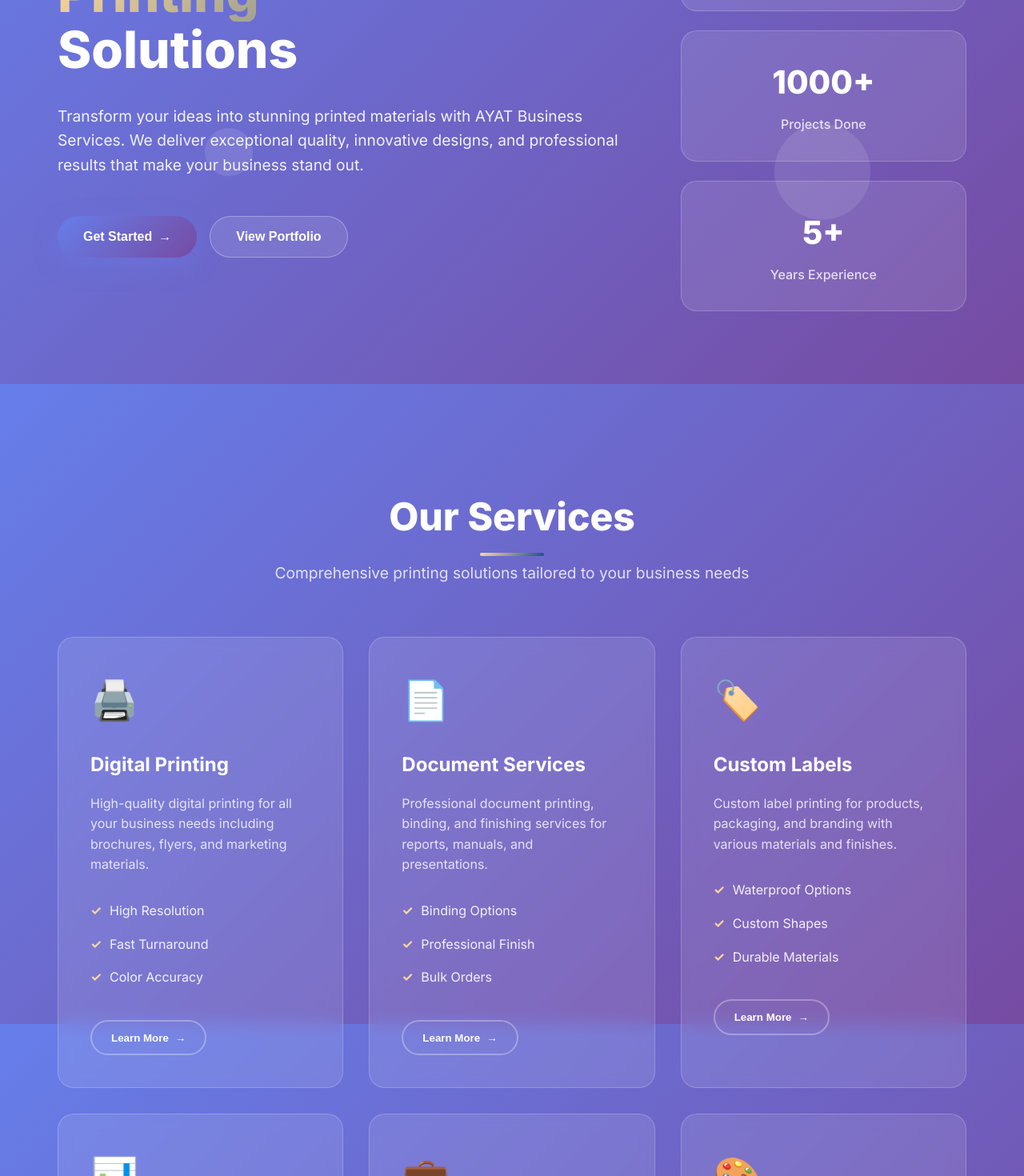
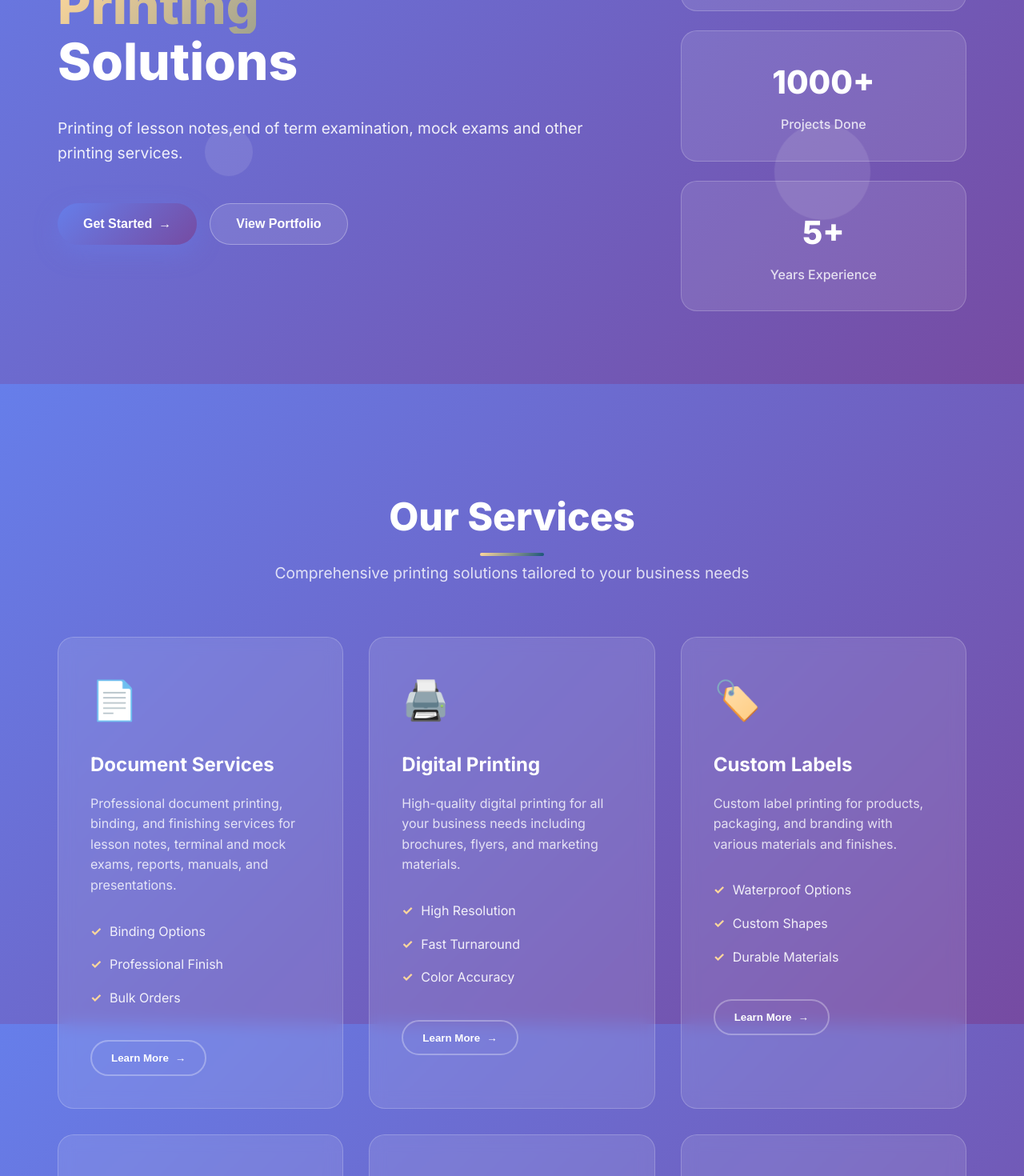
Before and after one commit to rakrong1/ayatprintingservices, a React (Vite) app: page / in a window 1280 px wide. Shown: the part 320-1790 px from the top of the page at 80% size. Built offline with nearby package versions, Linux system fonts and the light colour scheme.

Commit message:
Initial commit: AYAT Business Services website

```diff
--- a/src/components/Hero/Hero.jsx
+++ b/src/components/Hero/Hero.jsx
@@ -22,9 +22,9 @@
               <span className="title-line">Solutions</span>
             </h1>
             <p className="hero-description">
-              Transform your ideas into stunning printed materials with AYAT Business Services.
-              We deliver exceptional quality, innovative designs, and professional results that
-              make your business stand out.
+              Printing of lesson notes,end of term
+              examination, mock exams and other
+              printing services.
             </p>
             <div className="hero-buttons">
               <button className="btn btn-primary">
--- a/src/components/Services/Services.jsx
+++ b/src/components/Services/Services.jsx
@@ -4,16 +4,16 @@
 const Services = () => {
   const services = [
     {
+      icon: '📄',
+      title: 'Document Services',
+      description: 'Professional document printing, binding, and finishing services for lesson notes, terminal and mock exams, reports, manuals, and presentations.',
+      features: ['Binding Options', 'Professional Finish', 'Bulk Orders']
+    },
+    {
       icon: '🖨️',
       title: 'Digital Printing',
       description: 'High-quality digital printing for all your business needs including brochures, flyers, and marketing materials.',
       features: ['High Resolution', 'Fast Turnaround', 'Color Accuracy']
-    },
-    {
-      icon: '📄',
-      title: 'Document Services',
-      description: 'Professional document printing, binding, and finishing services for reports, manuals, and presentations.',
-      features: ['Binding Options', 'Professional Finish', 'Bulk Orders']
     },
     {
       icon: '🏷️',
```
